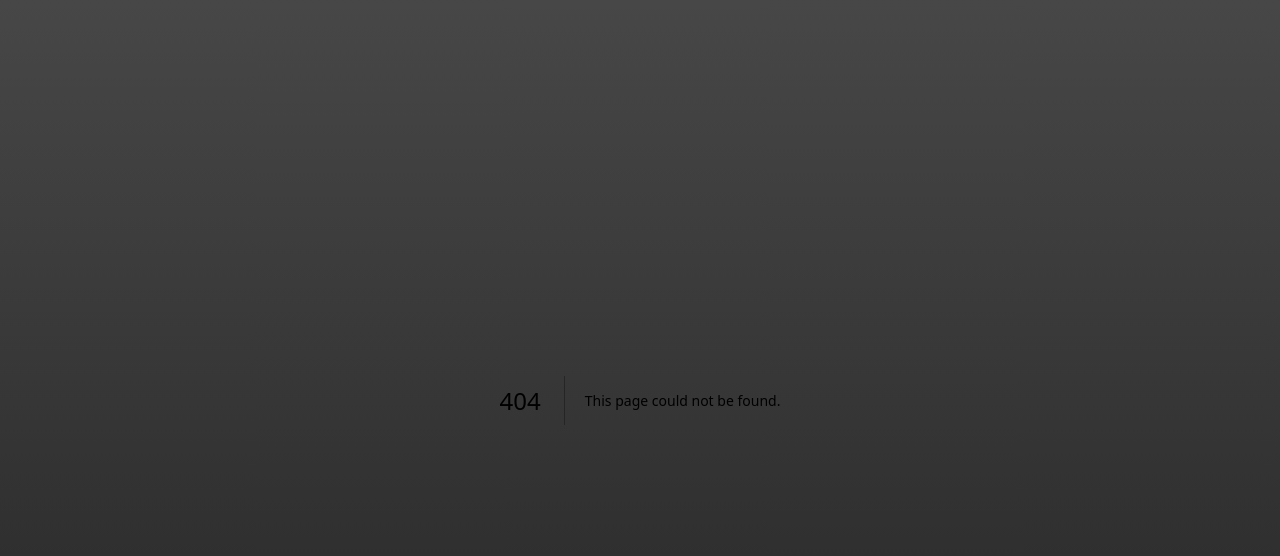
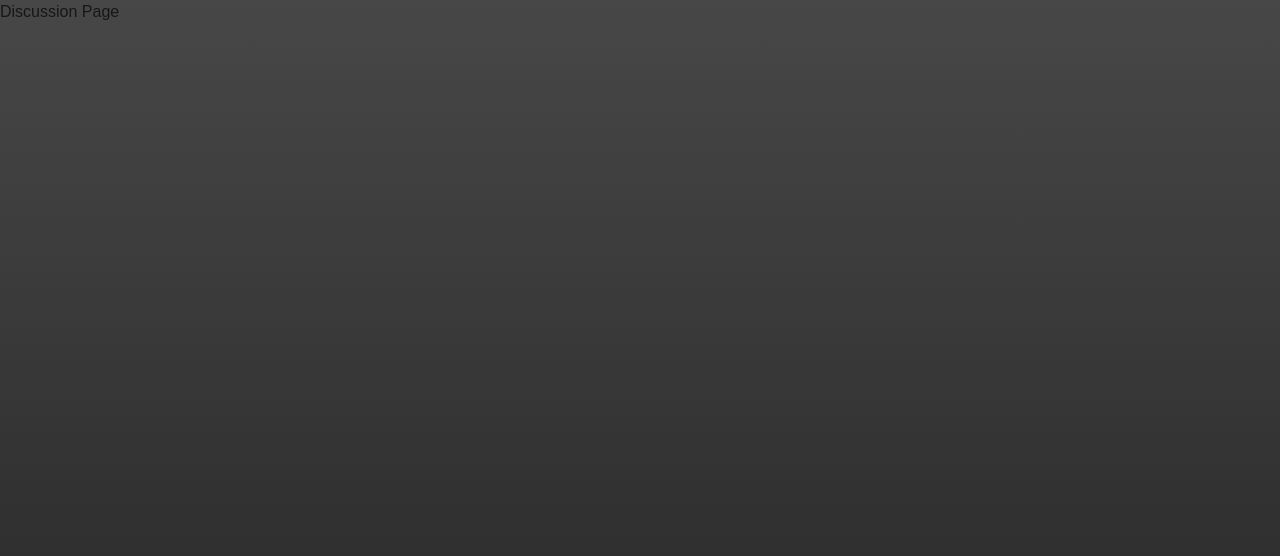
Before and after one commit to alphieeeee/dgroup-eminems, a Next.js app: page /discussions in a window 1280 px wide. Before the commit this address had no page. Shown: the top 556 px of the page. Built offline with nearby package versions, Linux system fonts and the light colour scheme.

Commit message:
Added discussion page

```diff
--- /dev/null
+++ b/app/discussions/page.tsx
@@ -0,0 +1,9 @@
+import React from 'react'
+
+const DiscussionPage: React.FC = () => {
+  return (
+    <div>Discussion Page</div>
+  )
+}
+
+export default DiscussionPage
--- a/styles/globals.scss
+++ b/styles/globals.scss
@@ -1,5 +1,4 @@
 @use "./reset";
-
 :root {
   --background: #ffffff;
   --foreground: #171717;
```
